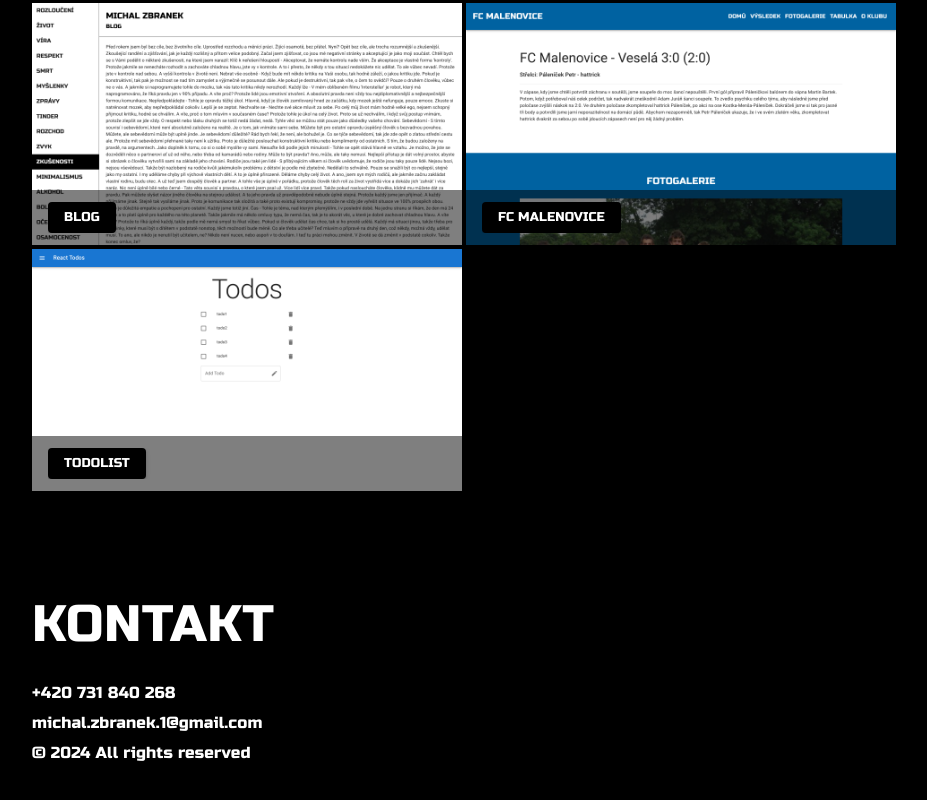
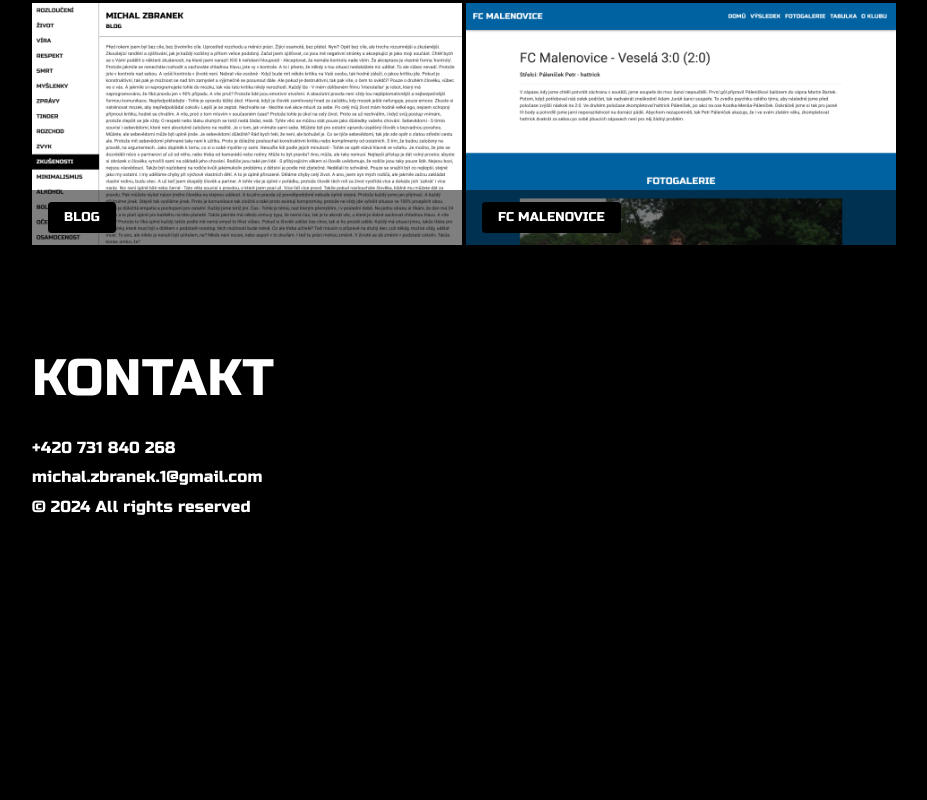
Before and after one commit to michalzbranek/portfolio, a React (Vite) app: page / in a window 1280 px wide. Shown: the part 1288-2088 px from the top of the page, without its empty margins (288-1215 px from the left). After the commit the page ends 1892 px from the top, so only its background shows below. Built offline with nearby package versions, Linux system fonts and the light colour scheme.

Commit message:
Remove todolist component

```diff
--- a/src/Projects.tsx
+++ b/src/Projects.tsx
@@ -9,7 +9,6 @@ import {
 } from "@mui/material";
 import blog from "/blog.png";
 import fcmalenovice from "/fcmalenovice.png";
-import todolist from "/todolist.png";
 
 const itemData = [
   {
@@ -21,11 +20,6 @@ const itemData = [
     img: fcmalenovice,
     title: "FC Malenovice",
     href: "https://michalzbranek.github.io/fcmalenovice/",
-  },
-  {
-    img: todolist,
-    title: "Todolist",
-    href: "https://michalzbranek.github.io/todolist/",
   },
 ];
 
```
Also changed, not shown: public/todolist.png (deleted), 1 other file (tests, documents, lock files or other folders).
